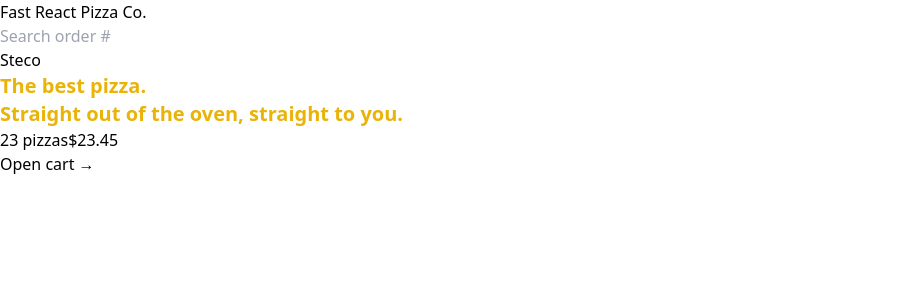
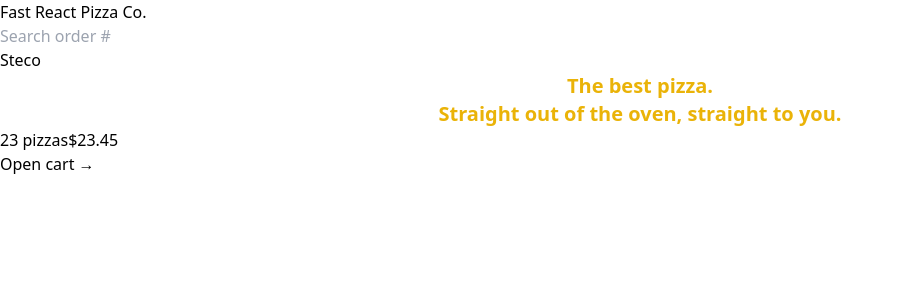
Before and after one commit to stefan5441/fast-react-pizza, a React (Vite) app: page / in a window 1280 px wide. Shown: the top 300 px of the page, without its empty margins (0-903 px from the left). Built offline with nearby package versions, Linux system fonts and the light colour scheme.

Commit message:
Adding tailwind formatter

```diff
--- a/package.json
+++ b/package.json
@@ -25,6 +25,8 @@
     "eslint-plugin-react-hooks": "^4.6.0",
     "eslint-plugin-react-refresh": "^0.4.3",
     "postcss": "^8.4.32",
+    "prettier": "^3.1.0",
+    "prettier-plugin-tailwindcss": "^0.5.7",
     "tailwindcss": "^3.3.5",
     "vite": "^4.4.5",
     "vite-plugin-eslint": "^1.8.1"
--- /dev/null
+++ b/prettier.config.cjs
@@ -0,0 +1,3 @@
+module.exports = {
+  plugins: ["prettier-plugin-tailwindcss"],
+};
--- a/src/ui/Home.jsx
+++ b/src/ui/Home.jsx
@@ -1,7 +1,7 @@
 function Home() {
   return (
     <div>
-      <h1 className="text-xl text-yellow-500 font-semibold">
+      <h1 className="text-center text-xl font-semibold text-yellow-500">
         The best pizza.
         <br />
         Straight out of the oven, straight to you.
```
Also changed, not shown: 1 other file (tests, documents, lock files or other folders).
